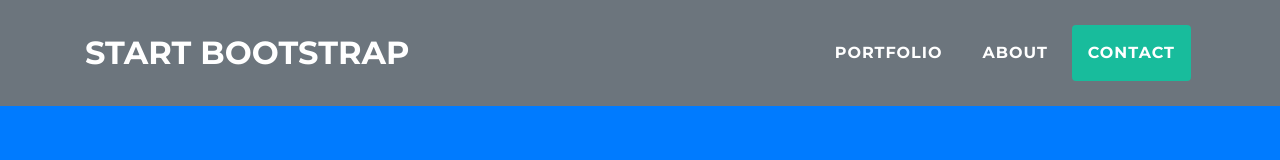
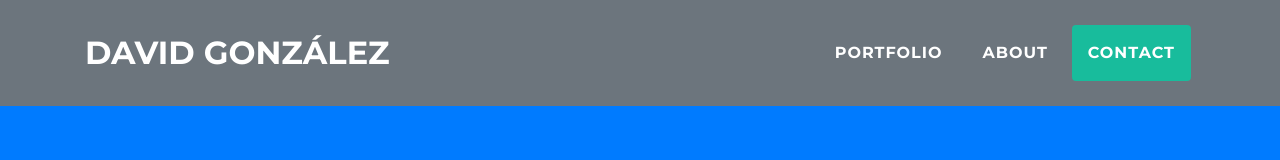
Before and after one commit to davidegc/oneweb, a website with bundled scripts: page stardweb/index.html in a window 1280 px wide. Shown: the top 160 px of the page. Built offline with nearby package versions, Linux system fonts and the light colour scheme.

Commit message:
Se modificó el título del sitio web

```diff
--- a/stardweb/index.html
+++ b/stardweb/index.html
@@ -31,7 +31,7 @@
     <!-- Navigation -->
     <nav class="navbar navbar-expand-lg bg-secondary fixed-top text-uppercase" id="mainNav">
       <div class="container">
-        <a class="navbar-brand js-scroll-trigger" href="#page-top">Start Bootstrap</a>
+        <a class="navbar-brand js-scroll-trigger" href="#page-top">David González</a>
         <button class="navbar-toggler navbar-toggler-right text-uppercase bg-primary text-white rounded" type="button" data-toggle="collapse" data-target="#navbarResponsive" aria-controls="navbarResponsive" aria-expanded="false" aria-label="Toggle navigation">
           Menu
           <i class="fa fa-bars"></i>
```
